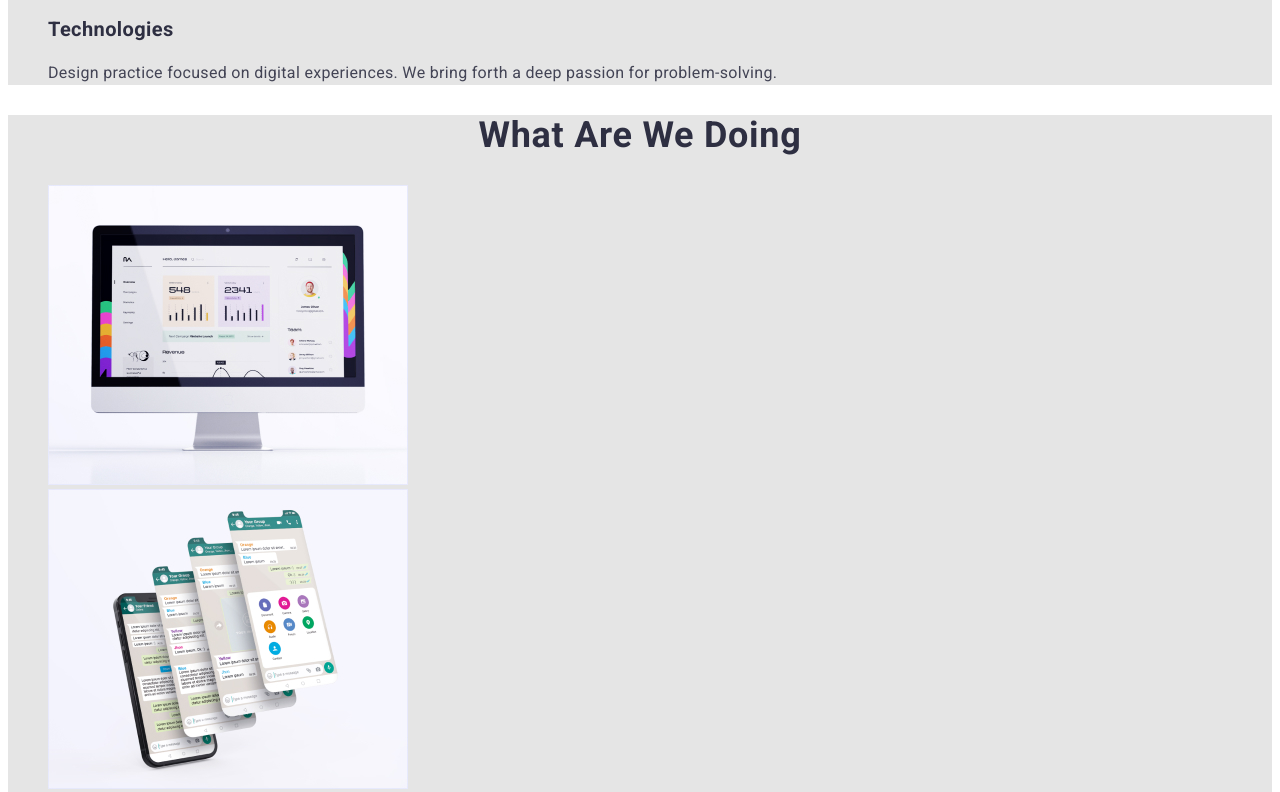
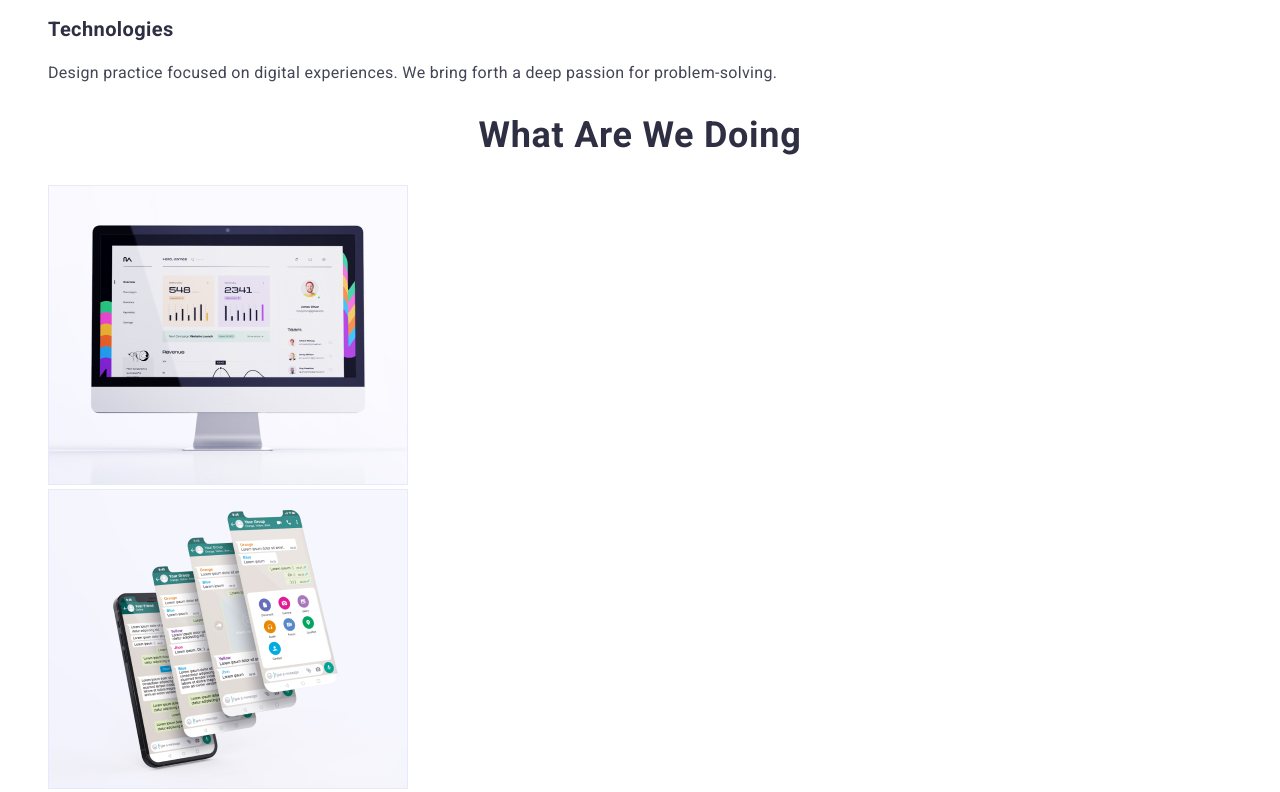
Before and after one commit to ritttttkkkaaa/goit-markup-hw-02, a plain HTML site: page index.html in a window 1280 px wide. Shown: the part 605-1397 px from the top of the page. Drawn offline with Linux system fonts and the light colour scheme.

Commit message:
update index html file

```diff
--- a/css/styles.css
+++ b/css/styles.css
@@ -29,11 +29,6 @@
     text-transform: uppercase;
     color: #2E2F42;
 }
-/* main-background */
-.main-background {
-    background: #E5E5E5;
-}
-
 
 .list {
     list-style: none;
--- a/index.html
+++ b/index.html
@@ -42,7 +42,7 @@
                     <li><h3>Technologies</h3><p>Design practice focused on digital experiences. We bring forth a deep passion for problem-solving.</p></li>
                 </ul>
           </section>
-          <section class="main-background">
+          <section>
                 <h2>What are we doing</h2>
                 <ul class="photo-list">
                     <li><img src="./images/Rectangle71.jpg" alt="photo" width="360"/></li>
```
Also changed, not shown: portfolio.html (+1 -1 lines).
